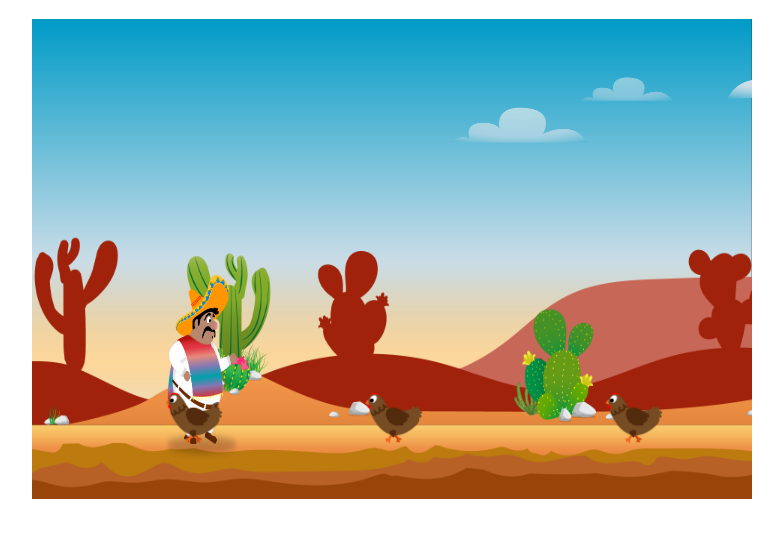
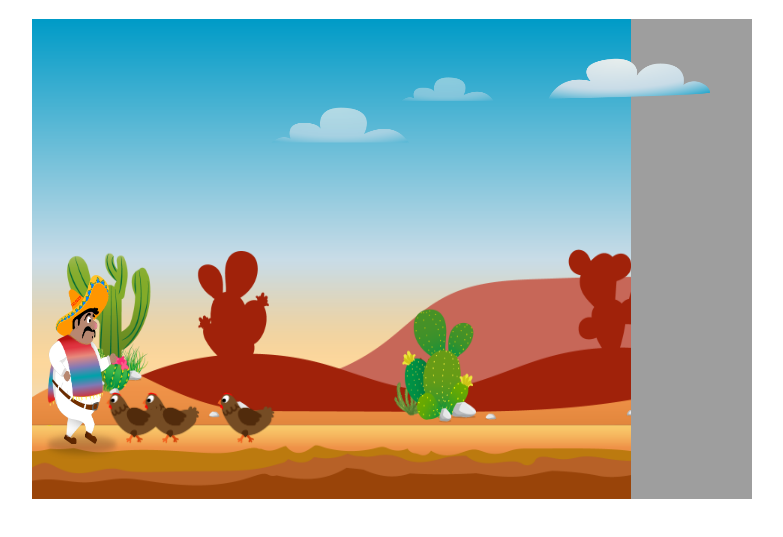
Before and after one commit to galina-antipin/El-Pollo-Loco, a plain HTML site: page index.html in a window 1280 px wide. Shown: the part 69-606 px from the top of the page, without its empty margins (248-1031 px from the left). Drawn offline with Linux system fonts and the light colour scheme; animation ran at ten frames a second.

Commit message:
refectoring

```diff
--- a/index.html
+++ b/index.html
@@ -13,6 +13,8 @@
     <script src="models/world.class.js"></script>
     <script src="models/background-object.class.js"></script>
     <script src="models/keyboard.class.js"></script>
+    <script src="models/level.class.js"></script>
+    <script src="levels/level1.js"></script>
     <script src="js/game.js"></script>
 </head>
 
--- /dev/null
+++ b/levels/level1.js
@@ -0,0 +1,36 @@
+const level1 = new Level(
+
+    [
+        new Chicken(),
+        new Chicken(),
+        new Chicken(),
+    ],
+
+    [
+        new Cloud()
+    ],
+
+    [
+        new BackgroundObject('img/5_background/layers/air.png', -719),
+        new BackgroundObject('img/5_background/layers/3_third_layer/2.png', -719),
+        new BackgroundObject('img/5_background/layers/2_second_layer/2.png', -719),
+        new BackgroundObject('img/5_background/layers/1_first_layer/2.png', -719),
+        new BackgroundObject('img/5_background/layers/air.png', 0),
+        new BackgroundObject('img/5_background/layers/3_third_layer/1.png', 0),
+        new BackgroundObject('img/5_background/layers/2_second_layer/1.png', 0),
+        new BackgroundObject('img/5_background/layers/1_first_layer/1.png', 0),
+        new BackgroundObject('img/5_background/layers/air.png', 719),
+        new BackgroundObject('img/5_background/layers/3_third_layer/2.png', 719),
+        new BackgroundObject('img/5_background/layers/2_second_layer/2.png', 719),
+        new BackgroundObject('img/5_background/layers/1_first_layer/2.png', 719),
+        new BackgroundObject('img/5_background/layers/air.png', 719*2),
+        new BackgroundObject('img/5_background/layers/3_third_layer/1.png', 719*2),
+        new BackgroundObject('img/5_background/layers/2_second_layer/1.png', 719*2),
+        new BackgroundObject('img/5_background/layers/1_first_layer/1.png', 719*2),
+        new BackgroundObject('img/5_background/layers/air.png', 719*3),
+        new BackgroundObject('img/5_background/layers/3_third_layer/2.png', 719*3),
+        new BackgroundObject('img/5_background/layers/2_second_layer/2.png', 719*3),
+        new BackgroundObject('img/5_background/layers/1_first_layer/2.png', 719*3),
+
+    ],
+);
--- a/models/character.class.js
+++ b/models/character.class.js
@@ -24,11 +24,14 @@ class Character extends MovableObject {
         setInterval(() => {
             if (this.world.keyboard.RIGHT) {
                 this.x +=this.speed;
+                this.otherDirection = false;
             }
 
             if (this.world.keyboard.LEFT) {
                 this.x -=this.speed;
+                this.otherDirection = true;
             }
+            this.world.camera_x = -this.x;
         }, 1000 / 60);
 
 
--- /dev/null
+++ b/models/level.class.js
@@ -0,0 +1,11 @@
+class Level {
+    enemies;
+    clouds;
+    backgroundObjects;
+
+    constructor(enemies, clouds, backgroundObjects) {
+        this.enemies = enemies;
+        this.clouds = clouds;
+        this.backgroundObjects = backgroundObjects;
+    }
+}
--- a/models/movable-object.class.js
+++ b/models/movable-object.class.js
@@ -7,6 +7,7 @@ class MovableObject {
     imageCache = {};
     currentImage = 0;
     speed = 0.15;
+    otherDirection = false;
 
     loadImage(path) {
         this.img = new Image();
--- a/models/world.class.js
+++ b/models/world.class.js
@@ -1,26 +1,12 @@
 class World {
-
     character = new Character();
-    enemies = [
-        new Chicken(),
-        new Chicken(),
-        new Chicken(),
-    ];
-
-    clouds = [
-        new Cloud()
-    ];
-
-    backgroundObjects = [
-        new BackgroundObject('img/5_background/layers/air.png', 0),
-        new BackgroundObject('img/5_background/layers/3_third_layer/1.png', 0),
-        new BackgroundObject('img/5_background/layers/2_second_layer/1.png', 0),
-        new BackgroundObject('img/5_background/layers/1_first_layer/1.png', 0),
-    ];
-
+    enemies = level1.enemies;
+    clouds = level1.clouds;
+    backgroundObjects = level1.backgroundObjects;
     canvas;
     ctx;
     keyboard;
+    camera_x = 0;
 
     constructor(canvas, keyboard) {
         this.ctx = canvas.getContext('2d');
@@ -36,10 +22,15 @@ class World {
 
     draw() {
         this.ctx.clearRect(0, 0, canvas.width, canvas.height);
+
+        this.ctx.translate(this.camera_x, 0);
+
         this.addObjectsToMap(this.backgroundObjects);
         this.addToMap(this.character);
         this.addObjectsToMap(this.clouds);
         this.addObjectsToMap(this.enemies);
+
+        this.ctx.translate(-this.camera_x, 0);
 
         let self = this;
         requestAnimationFrame(function () {
@@ -54,6 +45,16 @@ class World {
     }
 
     addToMap(mo) {
+        if (mo.otherDirection) {
+            this.ctx.save();
+            this.ctx.translate(mo.width, 0);
+            this.ctx.scale(-1, 1);
+            mo.x = mo.x * -1;
+        }
         this.ctx.drawImage(mo.img, mo.x, mo.y, mo.width, mo.height);
+        if (mo.otherDirection) {
+            mo.x = mo.x * -1;
+            this.ctx.restore();
+        }
     }
 }
```
